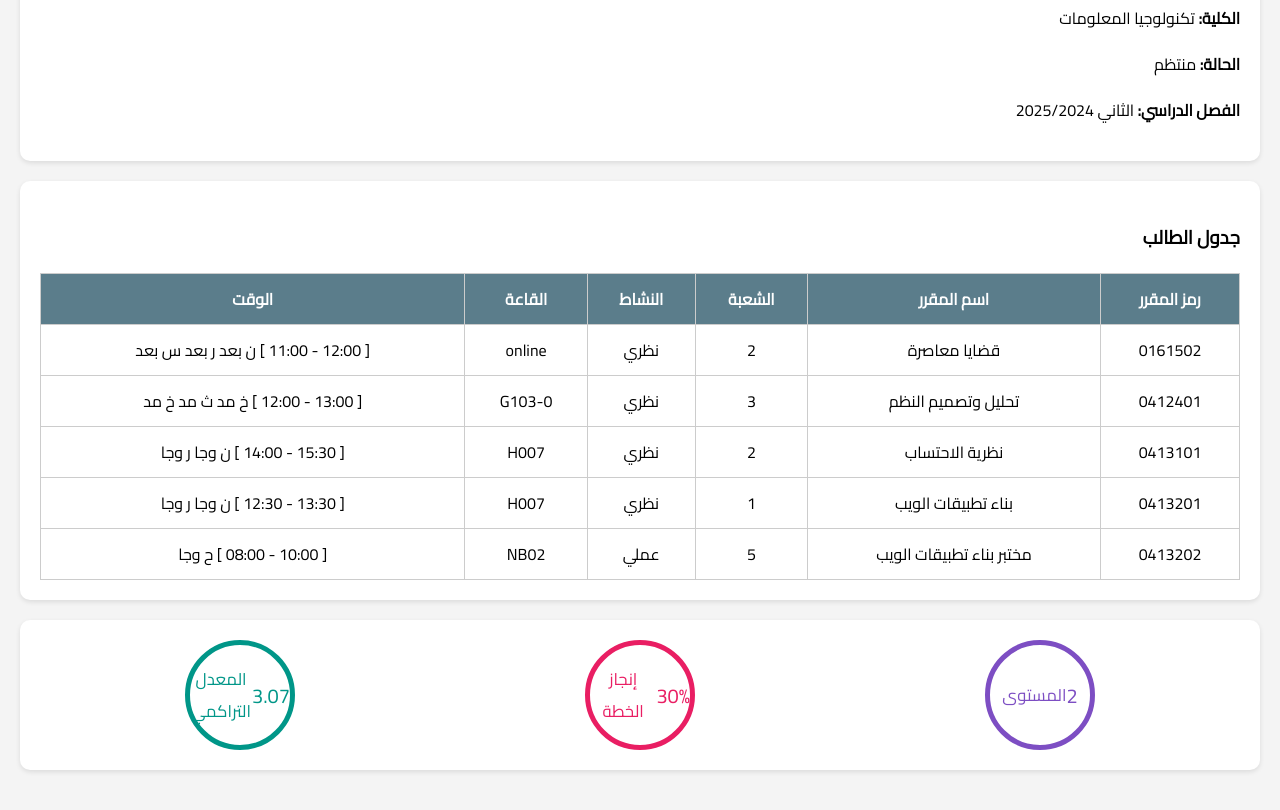
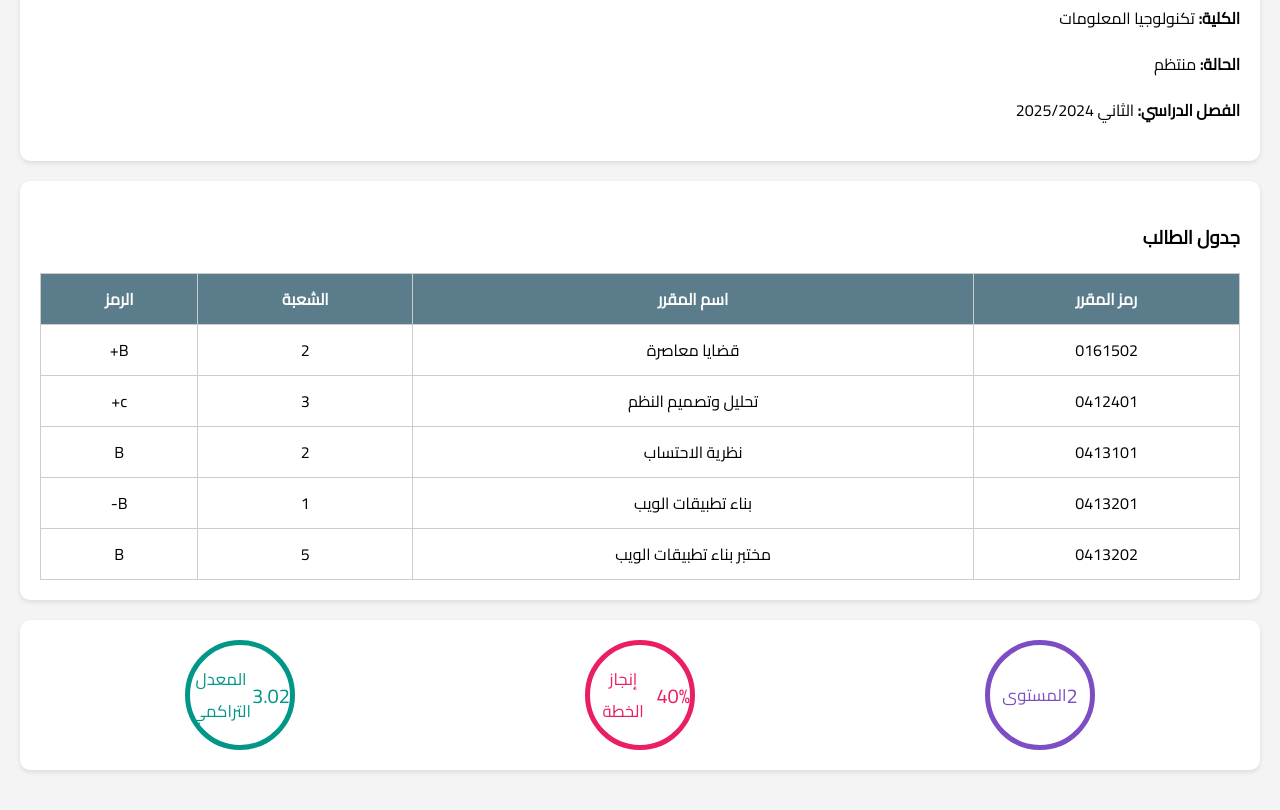
Before and after one commit to jamel20/MEU.student.0, a plain HTML site: page index.html in a window 1280 px wide. Shown: the part 986-1796 px from the top of the page. Drawn offline with Linux system fonts and the light colour scheme.

Commit message:
Update index.html

```diff
--- a/index.html
+++ b/index.html
@@ -115,7 +115,7 @@
         <div class="card">
             <ul class="summary">
                 <li><span>الواجب الدراسي</span><span style="display:flex;align-items:center;"><div class="summary-bar bar1"></div>0</span></li>
-                <li><span>الرصيد</span><span style="display:flex;align-items:center;"><div class="summary-bar bar2"></div>435 (مدين) </span></li>
+                <li><span>الرصيد</span><span style="display:flex;align-items:center;"><div class="summary-bar bar2"></div>65 (مدين) </span></li>
                 <li><span>تنبيهات الغياب</span><span style="display:flex;align-items:center;"><div class="summary-bar bar3"></div>0</span></li>
             </ul>
         </div>
@@ -138,9 +138,7 @@
                         <th>رمز المقرر</th>
                         <th>اسم المقرر</th>
                         <th>الشعبة</th>
-                        <th>النشاط</th>
-                        <th>القاعة</th>
-                        <th>الوقت</th>
+                        <th>الرمز</th>
                     </tr>
                 </thead>
                 <tbody>
@@ -148,41 +146,31 @@
                         <td>0161502</td>
                         <td>قضايا معاصرة</td>
                         <td>2</td>
-                        <td>نظري</td>
-                        <td>online</td>
-                        <td>[ 12:00 - 11:00 ] ن بعد ر بعد س بعد</td>
+                        <td>B+</td>
                     </tr>
                     <tr>
                         <td>0412401</td>
                         <td>تحليل وتصميم النظم</td>
                         <td>3</td>
-                        <td>نظري</td>
-                        <td>G103-0</td>
-                        <td>[ 13:00 - 12:00 ] خ مد ث مد خ مد</td>
+                        <td>c+</td>
                     </tr>
                     <tr>
                         <td>0413101</td>
                         <td>نظرية الاحتساب</td>
                         <td>2</td>
-                        <td>نظري</td>
-                        <td>H007</td>
-                        <td>[ 15:30 - 14:00 ] ن وجا ر وجا</td>
+                        <td>B</td>
                     </tr>
                     <tr>
                         <td>0413201</td>
                         <td>بناء تطبيقات الويب</td>
                         <td>1</td>
-                        <td>نظري</td>
-                        <td>H007</td>
-                        <td>[ 13:30 - 12:30 ] ن وجا ر وجا</td>
+                        <td>B-</td>
                     </tr>
                     <tr>
                         <td>0413202</td>
                         <td>مختبر بناء تطبيقات الويب</td>
                         <td>5</td>
-                        <td>عملي</td>
-                        <td>NB02</td>
-                        <td>[ 10:00 - 08:00 ] ح وجا</td>
+                        <td>B</td>
                     </tr>
                 </tbody>
             </table>
@@ -190,8 +178,8 @@
 
         <div class="card stats">
             <div class="stat-circle level">2<br><small>المستوى</small></div>
-            <div class="stat-circle progress">30%<br><small>إنجاز الخطة</small></div>
-            <div class="stat-circle gpa">3.07<br><small>المعدل التراكمي</small></div>
+            <div class="stat-circle progress">40%<br><small>إنجاز الخطة</small></div>
+            <div class="stat-circle gpa">3.02<br><small>المعدل التراكمي</small></div>
         </div>
     </div>
 </body>
```
